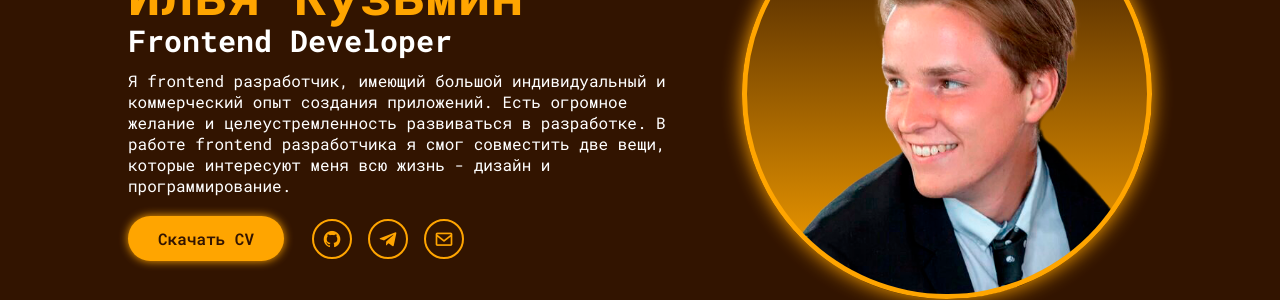
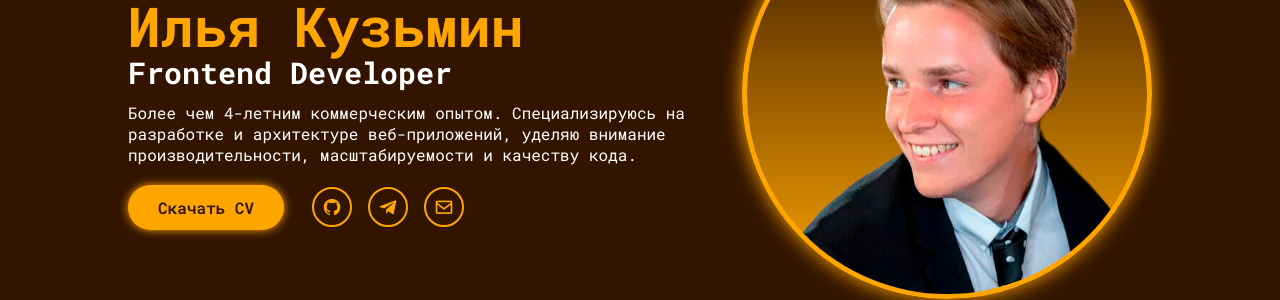
Before and after one commit to distincttt/Portfolio, a React (Vite) app: page / in a window 1280 px wide. Shown: the part 306-606 px from the top of the page. Built offline with nearby package versions, Linux system fonts and the light colour scheme.

Commit message:
12/02 Добавил проект, Обновил информацию о себе, ссылку на hh

```diff
--- a/src/components/About/About.tsx
+++ b/src/components/About/About.tsx
@@ -27,7 +27,7 @@ export const About = (): JSX.Element => {
             <H2About>Обо мне</H2About>
             <H3>Frontend Developer</H3>
             <PAbout>Мой технологический стэк: </PAbout>
-            <PAbout>React, TypeScript, Redux Toolkit, styled-components</PAbout>
+            <PAbout>React / Vue + Redux / Vuex + TypeScript, PHP</PAbout>
             <AboutInfoWrapper>
                {infosAbout.map(({ name, lis, btn }, key) => (
                   <AboutInfoUlWrapper key={key}>
--- a/src/components/Home/Home.tsx
+++ b/src/components/Home/Home.tsx
@@ -22,10 +22,8 @@ export const Home = (): JSX.Element => {
             <H1>Илья Кузьмин</H1>
             <H3>Frontend Developer</H3>
             <P>
-               Я frontend разработчик, имеющий большой индивидуальный и коммерческий опыт создания
-               приложений. Есть огромное желание и целеустремленность развиваться в разработке. В
-               работе frontend разработчика я смог совместить две вещи, которые интересуют меня всю
-               жизнь - дизайн и программирование.
+               Более чем 4-летним коммерческим опытом. Специализируюсь на разработке и архитектуре
+               веб-приложений, уделяю внимание производительности, масштабируемости и качеству кода.
             </P>
             <BtnSciWrapper>
                <Btn href='pdf/CV.pdf' download>
--- a/src/constant/skills.ts
+++ b/src/constant/skills.ts
@@ -2,12 +2,12 @@ import { Skills } from '../shared/types'
 
 export const skills: Skills = [
    {
-      date: 'Декабрь 2022 - Настоящее время',
+      date: 'Декабрь 2021 - Настоящее время',
       name: 'Fronted-разработчик',
       company: 'Oscar (Муза)',
       text: [
          'Адаптивная и кроссбраузерная вёрстка (pixel prefect)',
-         'Разработка компонентов React + Next.js',
+         'Разработка компонентов React / Vue + Redux / Vuex + TypeScript, PHP',
          'Интегрировал API с помощью react-hooks',
          'Создавал тему приложения с помощью Tailwind',
          'Проводил code review',
```
Also changed, not shown: src/constant/works.ts (+7 -0 lines), public/images/project6.jpg (added).
